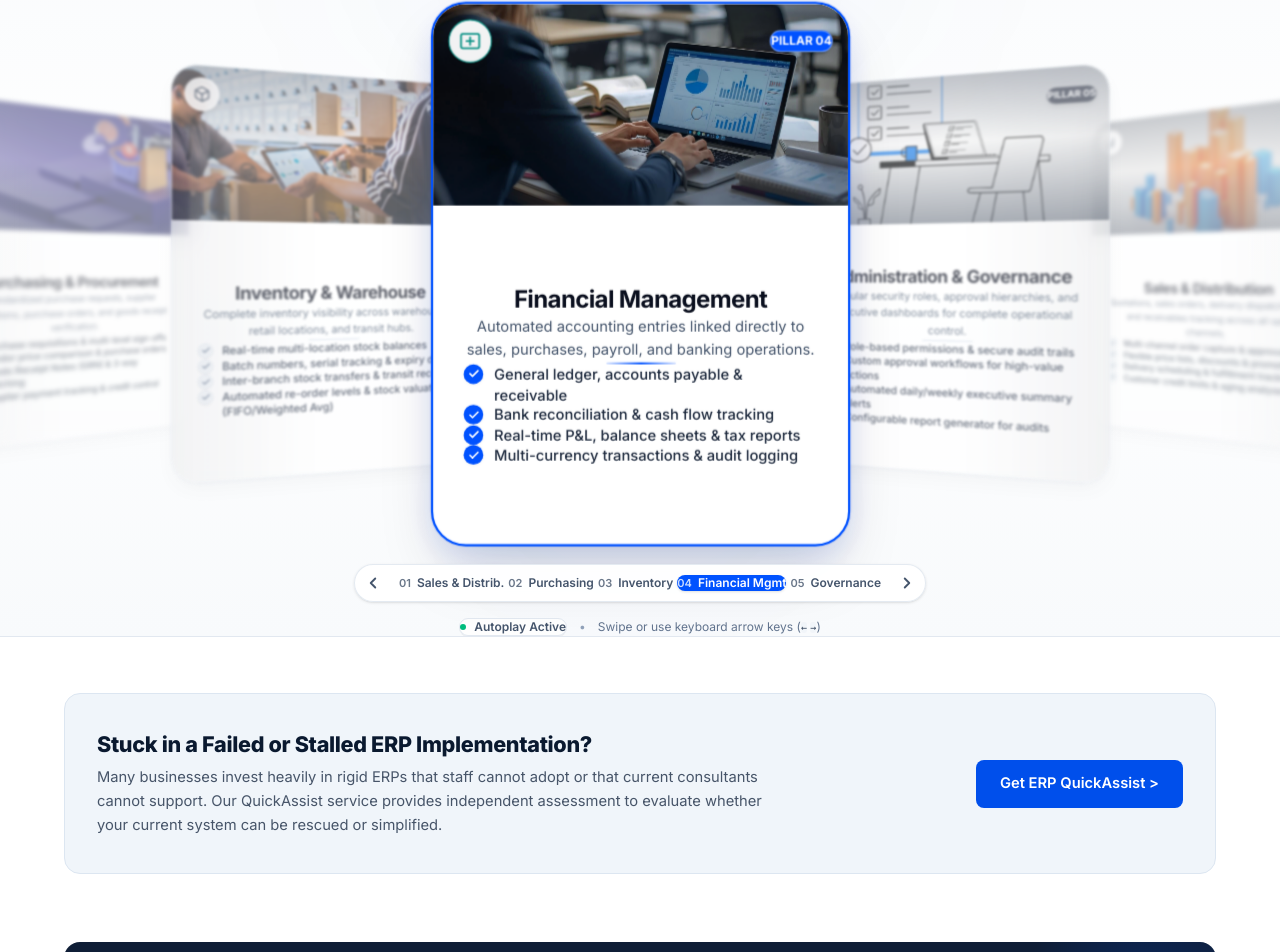
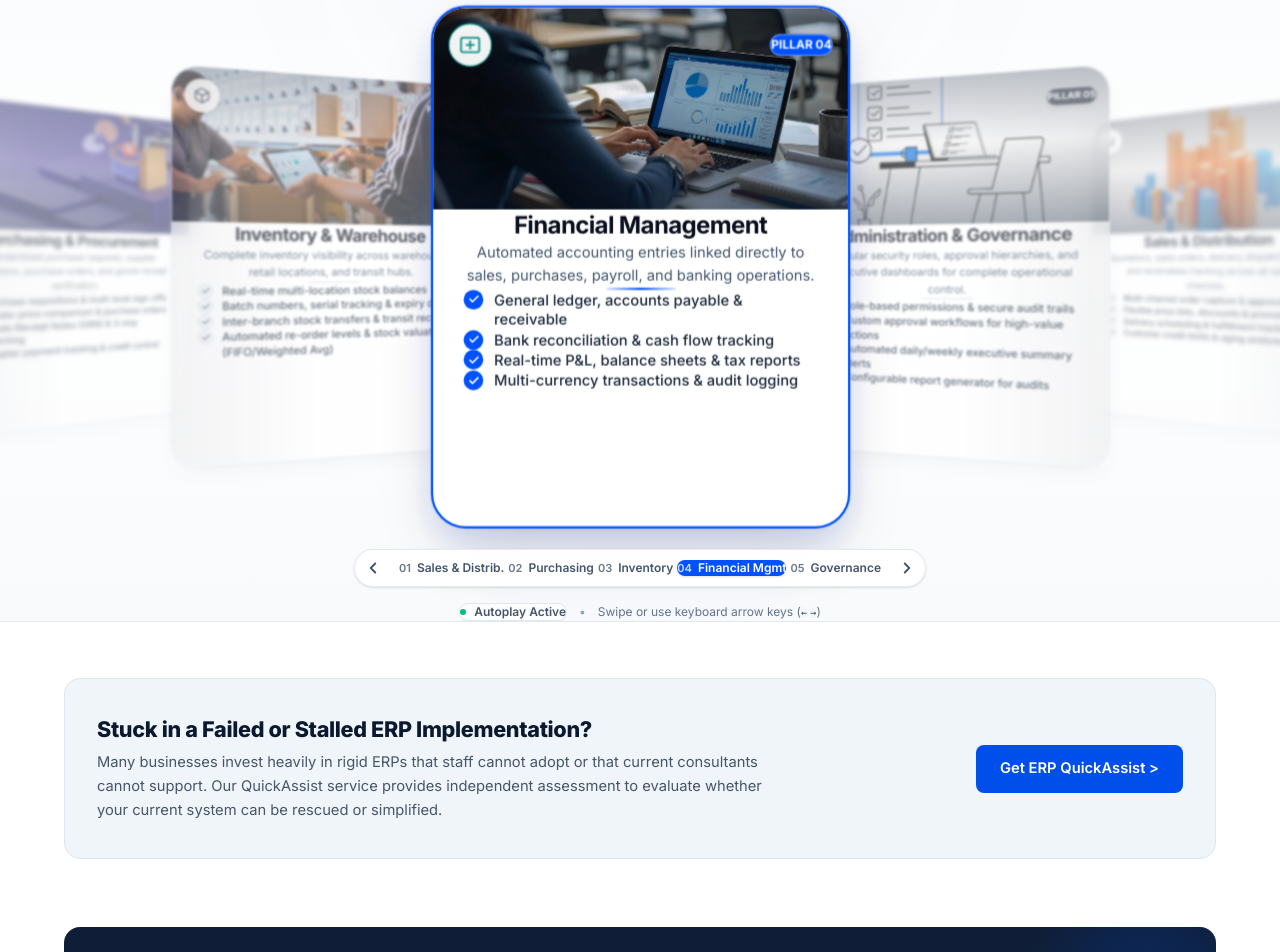
Before and after one commit to Knoweb/Knoweb-site, a Next.js app in the folder knoweb/: page /erp in a window 1280 px wide. Shown: the part 933-1885 px from the top of the page. Built offline with nearby package versions, Linux system fonts and the light colour scheme.

Commit message:
Adjust card layout: move content upward to eliminate top white space and increase space before feature bullets

```diff
--- a/knoweb/src/components/ui/ErpPillarsCoverflow.tsx
+++ b/knoweb/src/components/ui/ErpPillarsCoverflow.tsx
@@ -382,7 +382,7 @@ export default function ErpPillarsCoverflow({
 
         {/* ── 3D Cylindrical Carousel Stage ── */}
         <div
-          className="relative w-full h-[530px] sm:h-[555px] md:h-[580px] flex items-center justify-center pt-1"
+          className="relative w-full h-[515px] sm:h-[540px] md:h-[565px] flex items-center justify-center pt-1"
           style={{
             perspective: '1400px',
             perspectiveOrigin: 'center center',
@@ -431,7 +431,7 @@ export default function ErpPillarsCoverflow({
                     damping: 24,
                     mass: 0.85,
                   }}
-                  className={`absolute top-1/2 -translate-y-1/2 w-[330px] sm:w-[360px] md:w-[385px] h-[480px] sm:h-[500px] rounded-2xl overflow-hidden flex flex-col justify-between transition-shadow duration-300 ${
+                  className={`absolute top-1/2 -translate-y-1/2 w-[330px] sm:w-[360px] md:w-[385px] h-[460px] sm:h-[480px] rounded-2xl overflow-hidden flex flex-col justify-between transition-shadow duration-300 ${
                     isCenter
                       ? 'cursor-default ring-1 ring-blue-500/20'
                       : 'cursor-pointer hover:shadow-lg'
@@ -516,8 +516,8 @@ export default function ErpPillarsCoverflow({
                     </div>
                   </div>
 
-                  {/* ── Card Body Content (Vertically balanced, center-aligned title & summary, neatly aligned features) ── */}
-                  <div className="px-6 sm:px-7 py-5 sm:py-6 flex-1 flex flex-col justify-center items-center text-center relative z-10">
+                  {/* ── Card Body Content (Moved up to eliminate top white gap, generous gap before bullets) ── */}
+                  <div className="px-6 sm:px-7 pt-3.5 sm:pt-4 pb-5 flex-1 flex flex-col justify-start items-center text-center relative z-10">
                     <div className="w-full flex flex-col items-center">
                       {/* Pillar Title with Hero Inter font - Centered */}
                       <h3
@@ -535,9 +535,9 @@ export default function ErpPillarsCoverflow({
                         {pillar.summary}
                       </p>
 
-                      {/* Clean Centered Accent Divider */}
+                      {/* Clean Centered Accent Divider with generous bottom space */}
                       <div
-                        className="h-[2px] w-16 mb-3.5 mx-auto rounded-full transition-all duration-300"
+                        className="h-[2px] w-16 mb-5 mx-auto rounded-full transition-all duration-300"
                         style={{
                           background: isCenter
                             ? 'linear-gradient(90deg, rgba(0, 82, 255, 0.15) 0%, #0052FF 50%, rgba(0, 82, 255, 0.15) 100%)'
```
